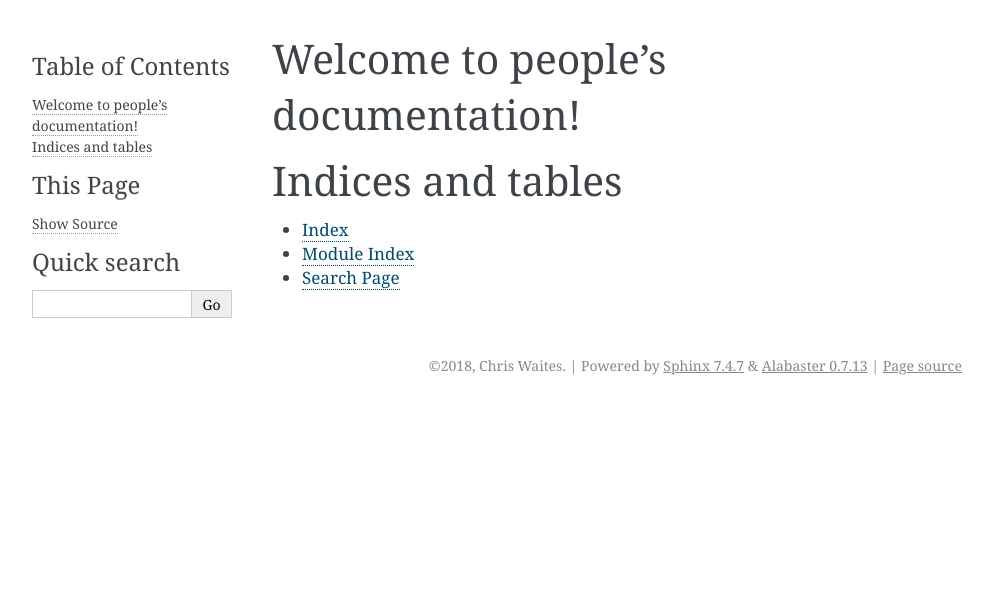
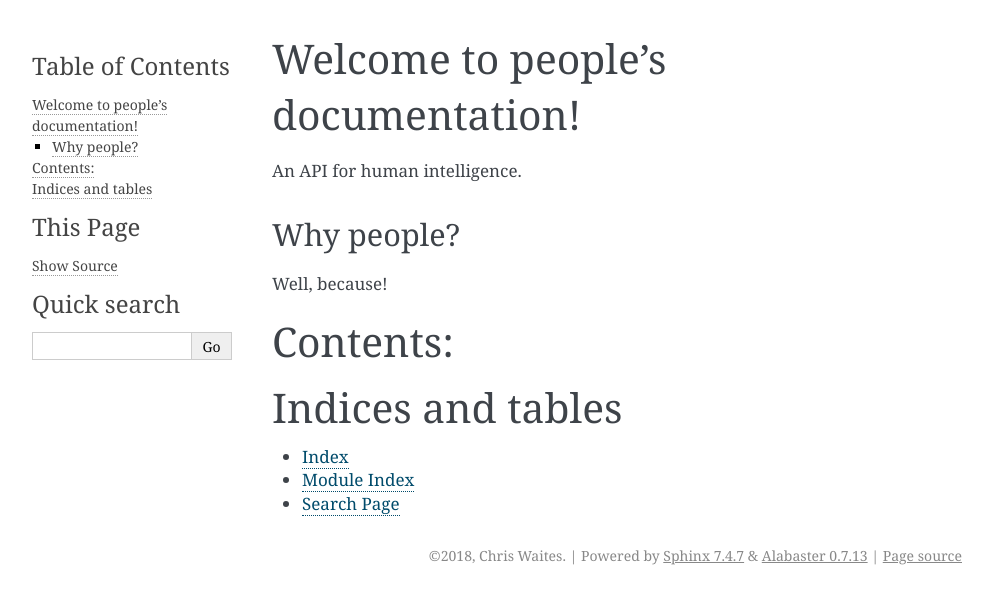
Before and after one commit to ChrisWaites/human, a Sphinx documentation site: the page built from docs/index.rst, in a window 1280 px wide. Shown: the top 604 px of the page, without its empty margins (148-1141 px from the left). Built offline with Sphinx 7.4.7, drawn with Linux system fonts in a browser that asks for light colours.

Commit message:
Hopefully this works.

```diff
--- a/docs/index.rst
+++ b/docs/index.rst
@@ -5,6 +5,16 @@
 
 Welcome to people's documentation!
 ==================================
+
+An API for human intelligence.
+
+Why people?
+-----------
+
+Well, because!
+
+Contents:
+=========
 
 .. toctree::
    :maxdepth: 2
```
